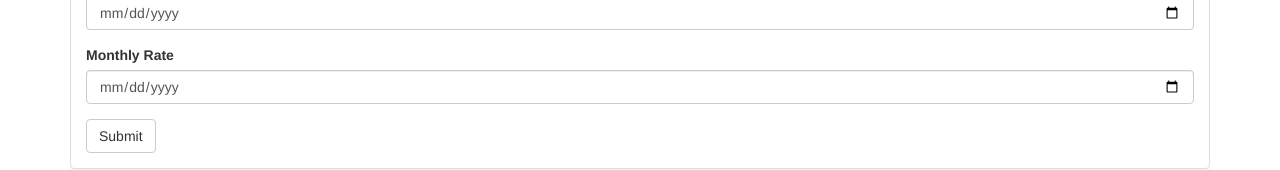
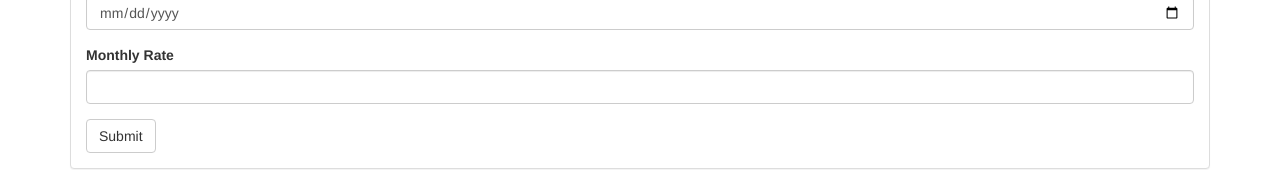
Before and after one commit to NES-Elliott/Employee-Data-Management, a plain HTML site: page index.html in a window 1280 px wide. Shown: the part 556-726 px from the top of the page. Drawn offline with nearby package versions, Linux system fonts and the light colour scheme.

Commit message:
changed the rate input type in form

```diff
--- a/index.html
+++ b/index.html
@@ -75,7 +75,7 @@
 				                            <label for="employee-rate">
 				                                    Monthly Rate
 				                            </label>
-				                            <input type="date" class="form-control" id="employee-rate" />
+				                            <input type="rate" class="form-control" id="employee-rate" />
 				                        </div>
 
 										<button type="submit" class="btn btn-default" id="submit">
```
